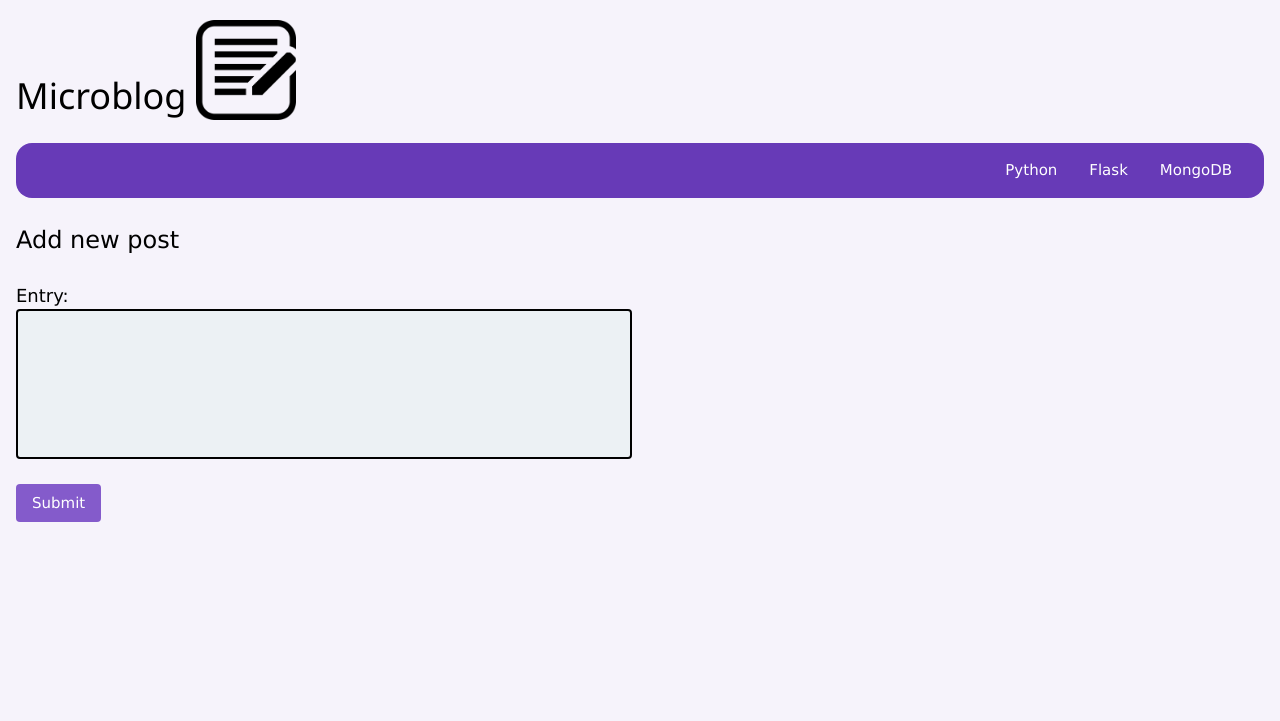
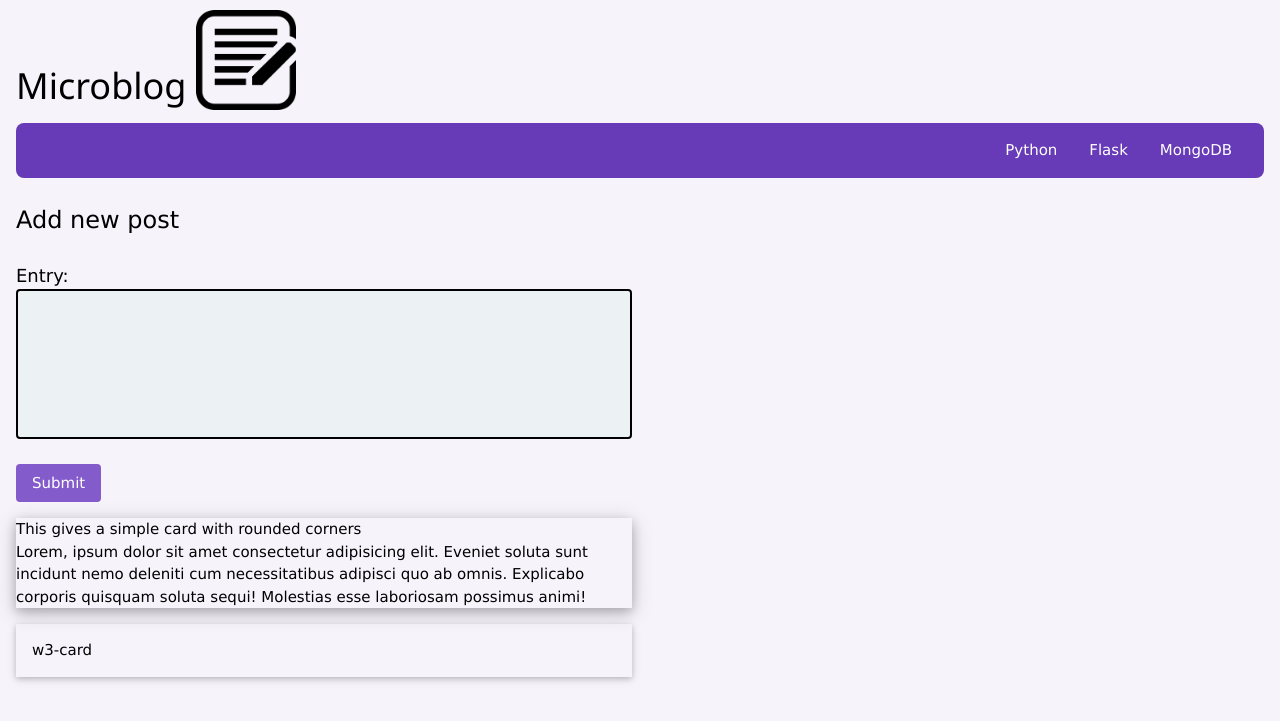
Before and after one commit to sfraser-dev/web-python-flask-microblog, a Flask app: page / in a window 1280 px wide. Shown: the top 721 px of the page. Run offline with Flask 3, Linux system fonts and the light colour scheme; data that the repository does not hold is empty.

Commit message:
blog posts have smaller headers now. cursor to pointer on mouse over rather than change color.

```diff
--- a/static/css/style.css
+++ b/static/css/style.css
@@ -2,10 +2,6 @@
   width: 100px;
   height: 100px;
   vertical-align: text-bottom;
-}
-
-header {
-  margin: 20px 0;
 }
 
 textarea {
@@ -19,3 +15,7 @@ textarea {
   font-size: 16px;
   resize: none;
 }
+
+.delete-btn {
+  cursor: pointer;
+}
--- a/templates/home.html
+++ b/templates/home.html
@@ -22,7 +22,7 @@
     </header>
 
     <!-- navbar -->
-    <nav class="w3-bar w3-theme w3-padding w3-round-xlarge">
+    <nav class="w3-bar w3-theme w3-padding w3-round-large">
       <div class="w3-right w3-mobile">
         <a href="https://www.python.org/" class="w3-bar-item w3-button w3-round w3-mobile">Python</a>
         <a href="https://flask.palletsprojects.com/" class="w3-bar-item w3-button w3-round w3-mobile">Flask</a>
@@ -49,28 +49,39 @@
           <button type="submit" class="w3-button w3-round w3-theme-l1" name="BlogButtons" value="submit">Submit</button>
         </form>
       </div>
+
+      <div class="w3-card-4">
+        <p>
+        This gives a simple card with rounded corners
+        <br>
+        Lorem, ipsum dolor sit amet consectetur adipisicing elit. Eveniet soluta sunt incidunt nemo deleniti cum
+        necessitatibus adipisci quo ab omnis. Explicabo corporis quisquam soluta sequi! Molestias esse laboriosam
+        possimus animi!
+        </p>
+      </div>
+      <div class="w3-card w3-panel">
+        <p>w3-card</p>
+      </div>
+
     </section>
     <!-- left column end -->
 
-    <!-- right column start: cards of blog posts in descending order (deleteable) -->
+    <!-- right column start: cards of deleteable blog posts in descending order -->
     <section class="w3-col l6 m6">
       {% for entry in entries %}
       <!-- card -->
-      <div class="w3-card-4 w3-theme-d5 w3-round-xlarge">
-        <header class="w3-container">
+      <div class="w3-card w3-theme-d5">
+        <!-- header -->
+        <div class="w3-bar">
+          <time class="w3-bar-item w3-small" datetime="{{ entry[1] }}">{{ entry[1] }}</time>
           <form action="#" method="POST">
-            <button type="submit" class="w3-button w3-round w3-theme-d5 w3-hover-red w3-right w3-tiny w3-margin-top"
-              name="BlogButtons" value="{{ entry[2] }}">&#10006;</button>
+            <button type="submit" class="delete-btn w3-bar-item w3-theme-d5 w3-tiny w3-right" name="BlogButtons"
+              value="{{ entry[2] }}">&#10006;</button>
           </form>
-          <p class="w3-xlarge">{{ entry[0] | truncate(30, true) }}</p>
-        </header>
+        </div>
+        <!-- body -->
         <div class="w3-container w3-theme-l4">
           <p>{{ entry[0] }}</p>
-        </div>
-        <div class="w3-bar w3-round-xlarge">
-          <footer class="w3-bar-item">
-            <time datetime="{{ entry[1] }}">{{ entry[1] }}</time>
-          </footer>
         </div>
       </div>
       {% endfor %}
```
